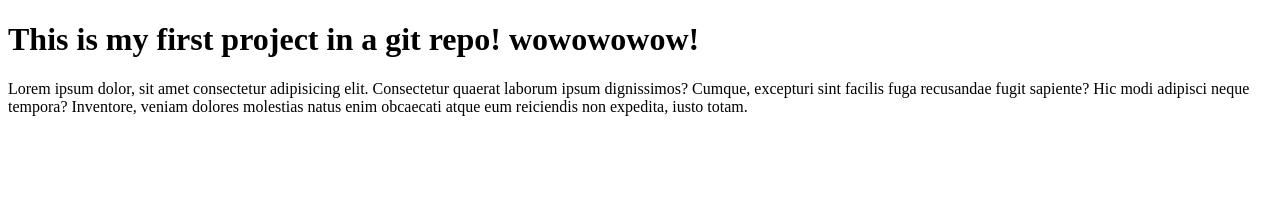
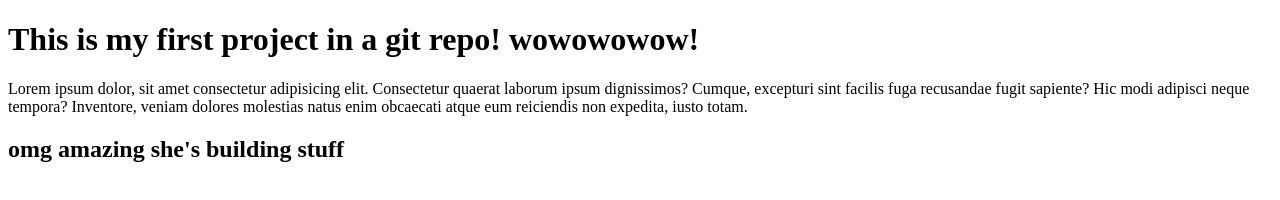
Before and after one commit to helloitsminha/first-git-repo, a plain HTML site: page index.html in a window 1280 px wide. Drawn offline with Linux system fonts and the light colour scheme.

Commit message:
added new h2

```diff
--- a/index.html
+++ b/index.html
@@ -9,5 +9,6 @@
 <body>
     <h1>This is my first project in a git repo! wowowowow!</h1>
     <p>Lorem ipsum dolor, sit amet consectetur adipisicing elit. Consectetur quaerat laborum ipsum dignissimos? Cumque, excepturi sint facilis fuga recusandae fugit sapiente? Hic modi adipisci neque tempora? Inventore, veniam dolores molestias natus enim obcaecati atque eum reiciendis non expedita, iusto totam.</p>
+    <h2>omg amazing she's building stuff</h2>
 </body>
 </html>
```
